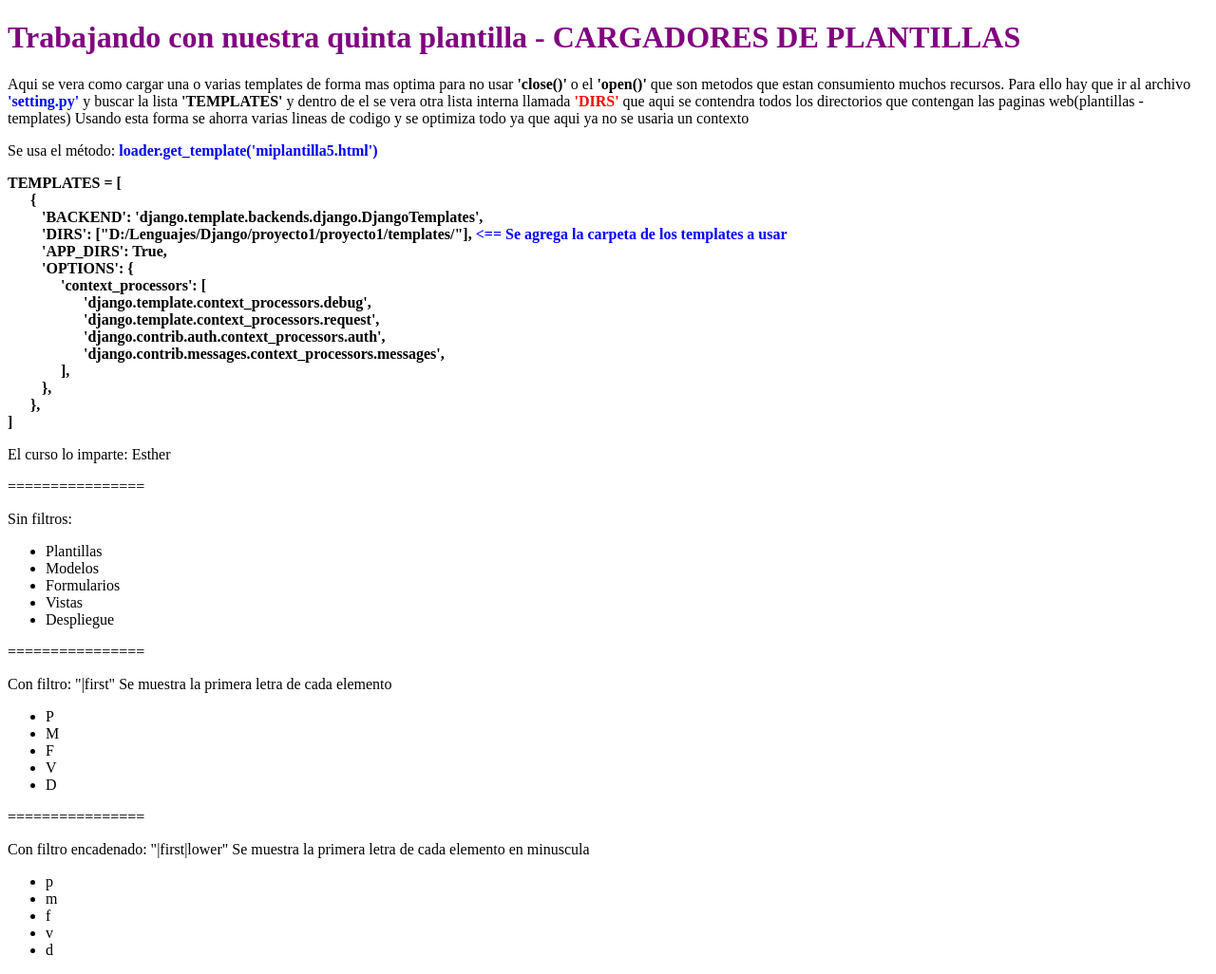
After one commit to tomasenrique/dJango_Proyecto1, a Django app: page /saludo6/ in a window 1280 px wide. The commit adds this page. Shown: the whole page at 95% size. Run offline with Django 3.2, Linux system fonts and the light colour scheme.

Commit message:
V8 - Pasando datos, condicionales, filtros y cangando plantillas

```diff
--- a/Proyecto1/templates/miplantilla3.html
+++ b/Proyecto1/templates/miplantilla3.html
@@ -2,7 +2,7 @@
 <html lang="en">
 <head>
     <meta charset="UTF-8">
-    <title>Plantilla3</title>
+    <title>Plantilla 3</title>
 </head>
 <body>
 <h1 style="color: blue">Trabajando con nuestra tercera plantilla</h1>
@@ -63,7 +63,5 @@
 </p>
 
 
-
-
 </body>
 </html>
--- /dev/null
+++ b/Proyecto1/templates/miplantilla5.html
@@ -0,0 +1,151 @@
+<!DOCTYPE html>
+<html lang="en">
+<head>
+    <meta charset="UTF-8">
+    <title>Plantilla 5</title>
+    <style>
+
+        .titulo1 {
+            text-align: center;
+            font-weight: bold;
+            background-color: #25f;
+            color: #fff;
+        }
+
+        .titulo2 {
+            text-align: center;
+            font-weight: bold;
+            font-size: 25px;
+            color: #00f;
+        }
+
+
+        .cod_azul {
+            font-weight: bold;
+            color: #0000ff;
+        }
+
+        .cod_rojo {
+            font-weight: bold;
+            color: #ff0000;
+        }
+
+        .cod_verde {
+            font-weight: bold;
+            color: #00ff00;
+        }
+
+        .cod_negro {
+            font-weight: bold;
+            color: #000000;
+        }
+
+    </style>
+</head>
+<body>
+<h1 style="color: purple">Trabajando con nuestra quinta plantilla - CARGADORES DE PLANTILLAS</h1>
+
+<p>
+    Aqui se vera como cargar una o varias templates de forma mas optima para no usar
+    <span class="cod_negro">'close()'</span> o el <span class="cod_negro"> 'open()' </span> que son
+    metodos que estan consumiento muchos recursos.
+
+    Para ello hay que ir al archivo <span class="cod_azul">'setting.py'</span> y buscar la lista
+    <span class="cod_negro">'TEMPLATES'</span> y dentro de el se vera otra lista interna llamada
+    <span class="cod_rojo">'DIRS'</span> que aqui se contendra todos los directorios que contengan las
+    paginas web(plantillas - templates)
+
+    Usando esta forma se ahorra varias lineas de codigo y se optimiza todo ya que aqui ya no se usaria un contexto
+</p>
+
+<p>
+    Se usa el método: <span class="cod_azul">loader.get_template('miplantilla5.html')</span>
+</p>
+
+<p class="cod_negro">
+    TEMPLATES = [<br>
+    &nbsp;&nbsp;&nbsp;&nbsp;&nbsp;&nbsp;{<br>
+    &nbsp;&nbsp;&nbsp;&nbsp;&nbsp;&nbsp;&nbsp;&nbsp;&nbsp;'BACKEND':
+    'django.template.backends.django.DjangoTemplates',<br>
+    &nbsp;&nbsp;&nbsp;&nbsp;&nbsp;&nbsp;&nbsp;&nbsp;&nbsp;'DIRS':
+    ["D:/Lenguajes/Django/proyecto1/proyecto1/templates/"], <span class="cod_azul"><== Se agrega la carpeta de los templates a usar</span><br>
+    &nbsp;&nbsp;&nbsp;&nbsp;&nbsp;&nbsp;&nbsp;&nbsp;&nbsp;'APP_DIRS': True,<br>
+    &nbsp;&nbsp;&nbsp;&nbsp;&nbsp;&nbsp;&nbsp;&nbsp;&nbsp;'OPTIONS': {<br>
+    &nbsp;&nbsp;&nbsp;&nbsp;&nbsp;&nbsp;&nbsp;&nbsp;&nbsp;&nbsp;&nbsp;&nbsp;&nbsp;&nbsp;'context_processors': [<br>
+    &nbsp;&nbsp;&nbsp;&nbsp;&nbsp;&nbsp;&nbsp;&nbsp;&nbsp;&nbsp;&nbsp;&nbsp;&nbsp;&nbsp;&nbsp;&nbsp;&nbsp;&nbsp;&nbsp;&nbsp;'django.template.context_processors.debug',<br>
+    &nbsp;&nbsp;&nbsp;&nbsp;&nbsp;&nbsp;&nbsp;&nbsp;&nbsp;&nbsp;&nbsp;&nbsp;&nbsp;&nbsp;&nbsp;&nbsp;&nbsp;&nbsp;&nbsp;&nbsp;'django.template.context_processors.request',<br>
+    &nbsp;&nbsp;&nbsp;&nbsp;&nbsp;&nbsp;&nbsp;&nbsp;&nbsp;&nbsp;&nbsp;&nbsp;&nbsp;&nbsp;&nbsp;&nbsp;&nbsp;&nbsp;&nbsp;&nbsp;'django.contrib.auth.context_processors.auth',<br>
+    &nbsp;&nbsp;&nbsp;&nbsp;&nbsp;&nbsp;&nbsp;&nbsp;&nbsp;&nbsp;&nbsp;&nbsp;&nbsp;&nbsp;&nbsp;&nbsp;&nbsp;&nbsp;&nbsp;&nbsp;'django.contrib.messages.context_processors.messages',<br>
+    &nbsp;&nbsp;&nbsp;&nbsp;&nbsp;&nbsp;&nbsp;&nbsp;&nbsp;&nbsp;&nbsp;&nbsp;&nbsp;&nbsp;],<br>
+    &nbsp;&nbsp;&nbsp;&nbsp;&nbsp;&nbsp;&nbsp;&nbsp;&nbsp;},<br>
+    &nbsp;&nbsp;&nbsp;&nbsp;&nbsp;&nbsp;},<br>
+    ]<br>
+</p>
+
+{# Esta es un condicional if y else#}
+{% if nombre_persona == 'Esther' %} {# nombre_persona = tomas #}
+    <p>El curso lo imparte: {{ nombre_persona }}</p>
+{% else %}
+    <p> No hay profesor para este curso</p>
+{% endif %}
+
+{% comment %}
+        Esto es un comentario de varias lineas
+    {% endcomment %}
+
+<p>================</p>
+
+<p> Sin filtros: </p>
+<ul>
+    {% if lista1 %}
+        {% for tema in lista1 %}
+            <li>{{ tema }}</li>
+        {% endfor %}
+    {% else %}
+        <p>No hay lista</p>
+    {% endif %}
+</ul>
+
+<p>================</p>
+
+<p> Con filtro: "|first" Se muestra la primera letra de cada elemento</p>
+<ul>
+    {% if lista1 %}
+        {% for tema in lista1 %}
+            <li>{{ tema|first }}</li>{# Muestra solo la primera letra de cada palabra #}
+        {% endfor %}
+    {% else %}
+        <p>No hay lista</p>
+    {% endif %}
+</ul>
+
+<p>================</p>
+
+<p> Con filtro encadenado: "|first|lower" Se muestra la primera letra de cada elemento en minuscula</p>
+<ul>
+    {% if lista1 %}
+        {% for tema in lista1 %}
+            <li>{{ tema|first|lower }}</li> {# Filtro Encadenado #}
+        {% endfor %}
+    {% else %}
+        <p>No hay lista</p>
+    {% endif %}
+</ul>
+
+</body>
+</html>
+
+
+<!--
+&nbsp; &nbsp; &nbsp;
+
+<span class="cod_rojo"> </span>
+<span class="cod_verde"> </span>
+<span class="cod_azul"> </span>
+<span class="cod_negro"> </span>
+
+<br><br><br>
+
+
+
+-->
--- a/Proyecto1/urls.py
+++ b/Proyecto1/urls.py
@@ -16,7 +16,9 @@ Including another URLconf
 from django.contrib import admin
 from django.urls import path
 # Aqui se importa el metodo creado
-from Proyecto1.views import saludo, despedida, dame_fecha, calcula_edad1, calcula_edad2, saludo2, saludo3,saludo4, saludo5
+from Proyecto1.views import saludo, despedida, dame_fecha, calcula_edad1, calcula_edad2, saludo2, saludo3, saludo4, \
+    saludo5, saludo5_1, saludo6
+
 
 """
 NOTA:
@@ -39,4 +41,6 @@ urlpatterns = [
     path('saludo3/', saludo3),  # Para pasar datos a la plantilla
     path('saludo4/', saludo4),  # Para pasar datos usando una clase creada
     path('saludo5/', saludo5),  # Para pasar una lista con datos
+    path('saludo5_1/', saludo5_1),  # Para probar un condicional y filtros
+    path('saludo6/', saludo6),  # Para mostrar datos en los templates usando el archivo setting.py
 ]
--- a/Proyecto1/views.py
+++ b/Proyecto1/views.py
@@ -174,6 +174,7 @@ def saludo4(request):
 
     return HttpResponse(documento_p)
 
+
 # ======================================================================================================================
 # ======================================================================================================================
 # PLANTILLAS 3
@@ -200,3 +201,66 @@ def saludo5(request):
     documento_p = plt.render(ctx)  # se crea el renderizado de la pagina y se le pasa el contexto
 
     return HttpResponse(documento_p)
+
+
+# ======================================================================================================================
+# PLANTILLAS 4
+
+#  Aqui se pasaran listas de datos a la pagina
+
+# Este sera su enlaza en la web ==>> http://localhost:8000/saludo5_1
+def saludo5_1(request):
+    p2 = Persona("Luis", "Silva")
+    lista1 = ["Plantillas", "Modelos", "Formularios", "Vistas", "Despliegue"]
+
+    mi_fecha = datetime.datetime.now()
+
+    doc_externo = open("D:/Lenguajes/Django/Proyecto1/Proyecto1/templates/miplantilla4.html")  # Se carga la plantilla
+    plt = Template(doc_externo.read())  # Se crea un objeto de tipo templates para cargar la plantilla
+    doc_externo.close()  # Se cierra el documento
+
+    # Se crea el contexto para la plantilla y un diccionario para poder pasar los datos a la pagina miplantilla2.html
+    diccionario1 = {"nombre_persona": p2.nombre, "apellido": p2.apellido, "fecha": mi_fecha, "lista": lista1}
+    ctx = Context(diccionario1)
+
+    documento_p = plt.render(ctx)  # se crea el renderizado de la pagina y se le pasa el contexto
+
+    return HttpResponse(documento_p)
+
+
+# ======================================================================================================================
+# ======================================================================================================================
+# PLANTILLAS 5 - CARGADORES DE PLANTILLAS
+
+"""Aqui se vera como cargar una o varias templates de forma mas optima para no usar 'close()' o el 'open()' que son
+metodos que estan consumiento muchos recursos.
+
+Para ello hay que ir al archivo 'setting.py' y buscar la lista 'TEMPLATES' y dentro de el se vera otra lista interna
+llamada 'DIRS' que aqui se contendra todos los directorios que contengan las paginas web(plantillas - templates)
+
+Usando esta forma se ahorra varias lineas de codigo y se optimiza todo ya que aqui ya no se usaria un contexto
+"""
+from django.template import loader  # Esto es para poder cargar las plantillas (templates) => metodo saludo6
+
+
+# Este sera su enlaza en la web ==>> http://localhost:8000/saludo6
+def saludo6(request):
+    p3 = Persona("Esther", "Galdeano")
+    lista1 = ["Plantillas", "Modelos", "Formularios", "Vistas", "Despliegue"]
+    lista2 = []
+
+    mi_fecha = datetime.datetime.now()
+
+    # Aqui se ubica el template por medio del archivo 'setting.py' y el metodo indicado
+    doc_externo = loader.get_template('miplantilla5.html')
+
+    # Se crea el contexto para la plantilla y un diccionario para poder pasar los datos a la pagina miplantilla2.html
+    diccionario1 = {"nombre_persona": p3.nombre, "apellido": p3.apellido, "fecha": mi_fecha, "lista1": lista1,
+                    "lista2": lista2}
+
+    documento_p = doc_externo.render(diccionario1)  # se crea el renderizado de la pagina y se le pasa el contexto
+
+    return HttpResponse(documento_p)
+
+# ======================================================================================================================
+# ======================================================================================================================
```
Also changed, not shown: Proyecto1/settings.py (+1 -7 lines), Proyecto1/templates/miplantilla4.html (added, +67 -0 lines).
